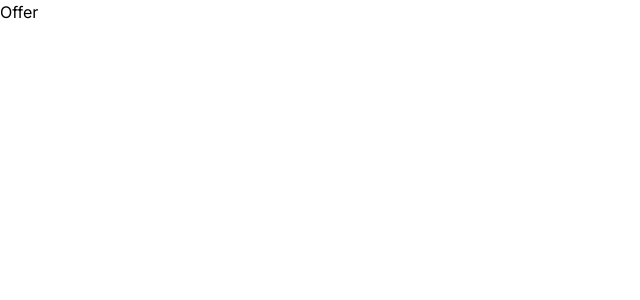
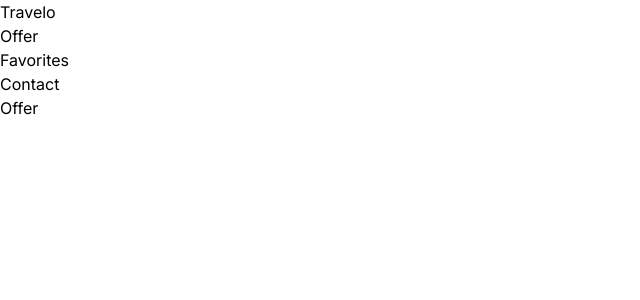
Before and after one commit to JayCodeGitHub/Travelo, a Next.js app: page /offer in a window 1280 px wide. Shown: the top 300 px of the page, without its empty margins (0-640 px from the left). Built offline with nearby package versions, Linux system fonts and the light colour scheme.

Commit message:
Create simple navigation

```diff
--- a/src/app/contact/page.tsx
+++ b/src/app/contact/page.tsx
@@ -1,6 +1,9 @@
+import NavBar from "@/components/navbar";
+
 export default function Contact() {
   return (
     <main>
+      <NavBar />
       <h1>Contact</h1>
     </main>
   );
--- a/src/app/favorites/page.tsx
+++ b/src/app/favorites/page.tsx
@@ -1,6 +1,9 @@
+import NavBar from "@/components/navbar";
+
 export default function Favorites() {
   return (
     <main>
+      <NavBar />
       <h1>Favorites</h1>
     </main>
   );
--- a/src/app/offer/page.tsx
+++ b/src/app/offer/page.tsx
@@ -1,6 +1,9 @@
+import NavBar from "@/components/navbar";
+
 export default function Offer() {
   return (
     <main>
+      <NavBar />
       <h1>Offer</h1>
     </main>
   );
--- a/src/app/page.tsx
+++ b/src/app/page.tsx
@@ -1,10 +1,11 @@
 import List from "@/components/list";
+import NavBar from "@/components/navbar";
 
 export default function Home() {
   return (
     <main>
+      <NavBar />
       <h1>Travelo</h1>
-      <List />
     </main>
   );
 }
--- a/src/components/navbar.tsx
+++ b/src/components/navbar.tsx
@@ -1,7 +1,22 @@
+import Link from "next/link";
+
 export default function NavBar() {
   return (
     <nav>
-      <h1>NavBar</h1>
+      <ul>
+        <li>
+          <Link href="/">Travelo</Link>
+        </li>
+        <li>
+          <Link href="/offer">Offer</Link>
+        </li>
+        <li>
+          <Link href="/favorites">Favorites</Link>
+        </li>
+        <li>
+          <Link href="/contact">Contact</Link>
+        </li>
+      </ul>
     </nav>
   );
 }
```
